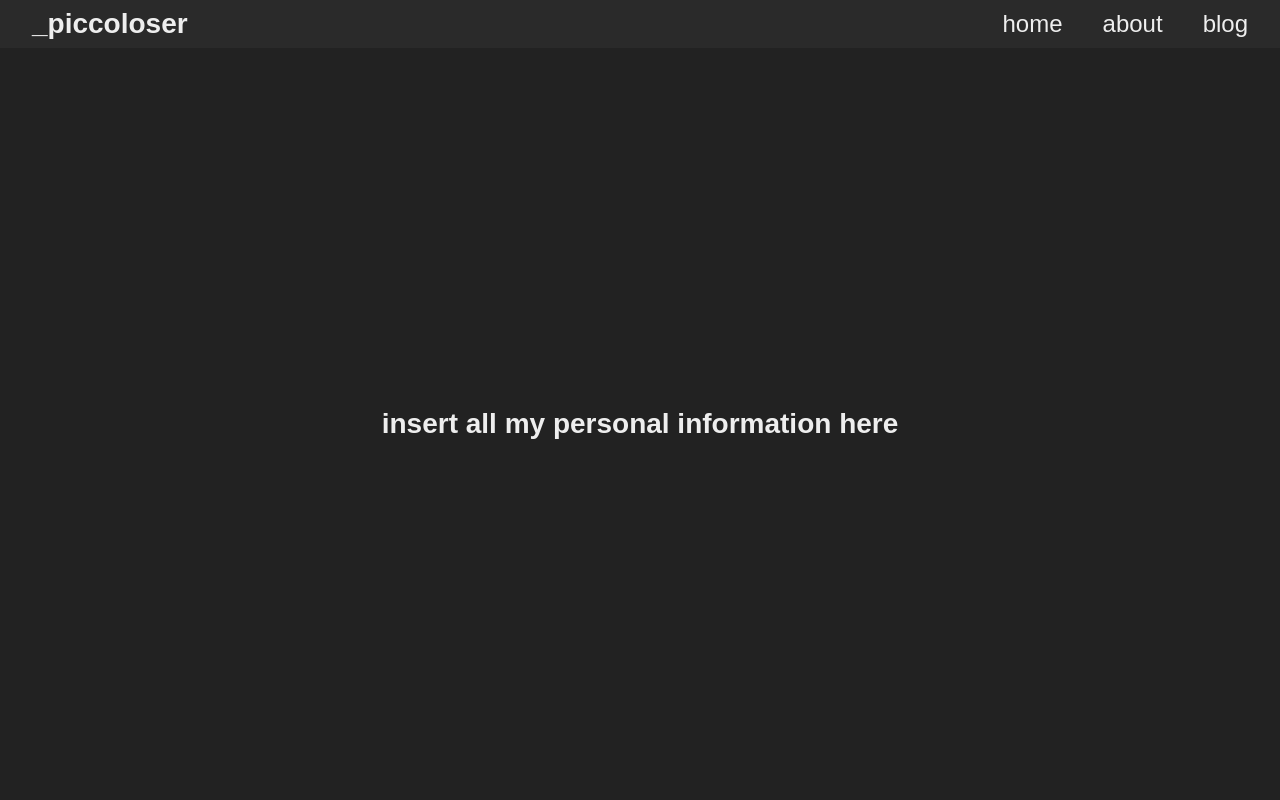
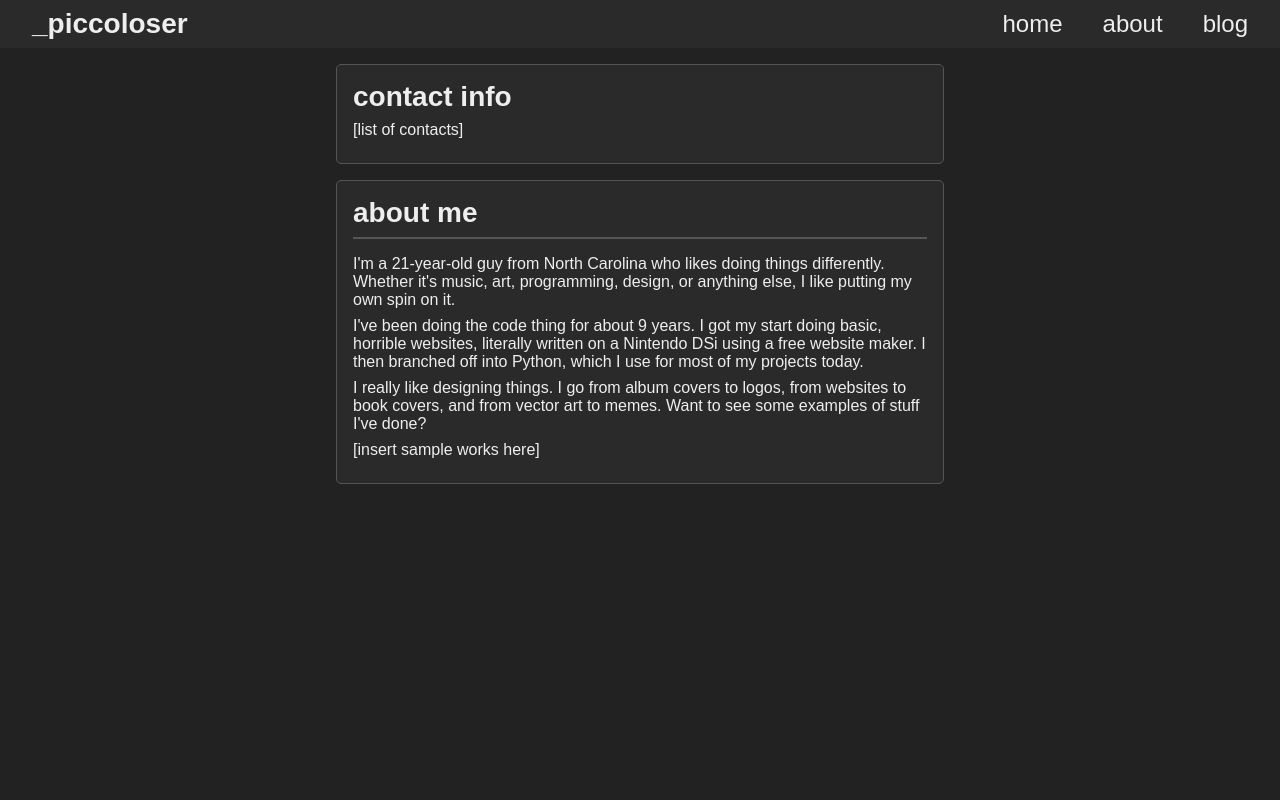
Before and after one commit to piccoloser/piccoloser, a Flask app: page /about.html in a window 1280 px wide. Run offline with Flask 2, Linux system fonts and the light colour scheme.

Commit message:
Add yearsSince function

```diff
--- a/app/static/main.css
+++ b/app/static/main.css
@@ -1,4 +1,6 @@
 :root {
+    --bd: #555;
+    --bd-radius: 5px;
     --bg: #222;
     --bg-accent: #2a2a2a;
     --font: #eee;
@@ -147,12 +149,13 @@
 h5 { font-size: .75rem; }
 h6 { font-size: .6rem; }
 h1, h2, h3, h4, h5, h6 {
-    margin: 1rem 0;
-
     font-weight: bold;
 }
 
-hr { border-style: solid; }
+hr {
+    margin: .5rem 0 1rem;
+    border: solid 1px var(--bd);
+}
 
 img { height: auto; }
 
@@ -206,6 +209,15 @@
 li:first-child { margin-top: .5rem; }
 li:last-child { margin-bottom: .5rem; }
 
+main {
+    display: flex;
+    flex-wrap: wrap;
+    justify-content: space-around;
+    gap: 1rem;
+
+    padding: 1rem;
+}
+
 mark { background-color: var(--bg-accent); }
 
 caption,
@@ -214,6 +226,19 @@
 p { margin: .5rem 0; }
 
 samp { font-family: monospace; }
+
+section {
+    min-width: 320px;
+    width: calc(50% - 1rem);
+    padding: 1rem;
+
+    background-color: var(--bg-accent);
+    border: solid 1px var(--bd);
+    border-radius: var(--bd-radius);
+}
+section.clear {
+    margin: 0 2rem;
+}
 
 /* matching table-border widths */
 table { border-spacing: 0; }
@@ -236,6 +261,11 @@
 }
 
 @media screen and (max-width: 500px) {
+    #showcase { padding: 1rem; }
     #top-bar { justify-content: center; }
     #top-bar nav { display: none; }
+
+    main {
+        padding: 1rem 0;
+    }
 }
--- a/app/static/script.js
+++ b/app/static/script.js
@@ -0,0 +1,21 @@
+function yearsSince(x) {
+    let date = new Date(x);
+    let cDate = Date.now();
+
+    let mDiff = cDate - date.getTime();
+    let ageDate = new Date(mDiff);
+    let year = ageDate.getUTCFullYear();
+
+    return year - 1970;
+}
+
+const vars = {
+    myAge: yearsSince("10/30/1999"),
+    yearsCoding: yearsSince("4/1/2012"),
+};
+
+for (const k of Object.keys(vars)) {
+    for (const item of document.getElementsByClassName(k)) {
+        item.innerHTML = vars[k];
+    }
+}
--- a/app/templates/about.html
+++ b/app/templates/about.html
@@ -1,8 +1,24 @@
 {% extends "base.html" %}
 {% block body %}
 
-<div id="showcase">
-    <h1>insert all my personal information here</h1>
-</div>
+<main>
+    <section class="clear">
+        <h1>contact info</h1>
+
+        <p>[list of contacts]</p>
+    </section>
+
+    <section>
+        <h1>about me</h1><hr>
+
+        <p>I'm a <span class="myAge"></span>-year-old guy from North Carolina who likes doing things differently. Whether it's music, art, programming, design, or anything else, I like putting my own spin on it.</p>
+
+        <p>I've been doing the code thing for about <span class="yearsCoding"></span> years. I got my start doing basic, horrible websites, literally written on a Nintendo DSi using a free website maker. I then branched off into Python, which I use for most of my projects today.</p>
+
+        <p>I really like designing things. I go from album covers to logos, from websites to book covers, and from vector art to memes. Want to see some examples of stuff I've done?</p>
+
+        <p>[insert sample works here]</p>
+    </section>
+</main>
 
 {% endblock body %}
--- a/app/templates/base.html
+++ b/app/templates/base.html
@@ -2,7 +2,6 @@
 <html lang="en">
 <head>
     <meta charset="UTF-8">
-    <meta http-equiv="X-UA-Compatible" content="IE=edge">
     <meta name="viewport" content="width=device-width, initial-scale=1.0">
     <title>_piccoloser</title>
 
@@ -23,5 +22,7 @@
     </header>
 
     {% block body %}{% endblock %}
+
+    <script src="{{ url_for('static', filename = 'script.js') }}"></script>
 </body>
 </html>
--- a/app/templates/index.html
+++ b/app/templates/index.html
@@ -2,7 +2,7 @@
 {% block body %}
 
 <div id="showcase">
-    <h1>Oh, hi there.</h1>
+    <h1>oh, hi there.</h1>
 
     <p>This thing's still under construction, but basically I'm a programmer, musician, and artist. This will eventually be my website, portfolio, and blog where I remind you that someone can always do it worse.</p>
 
```
